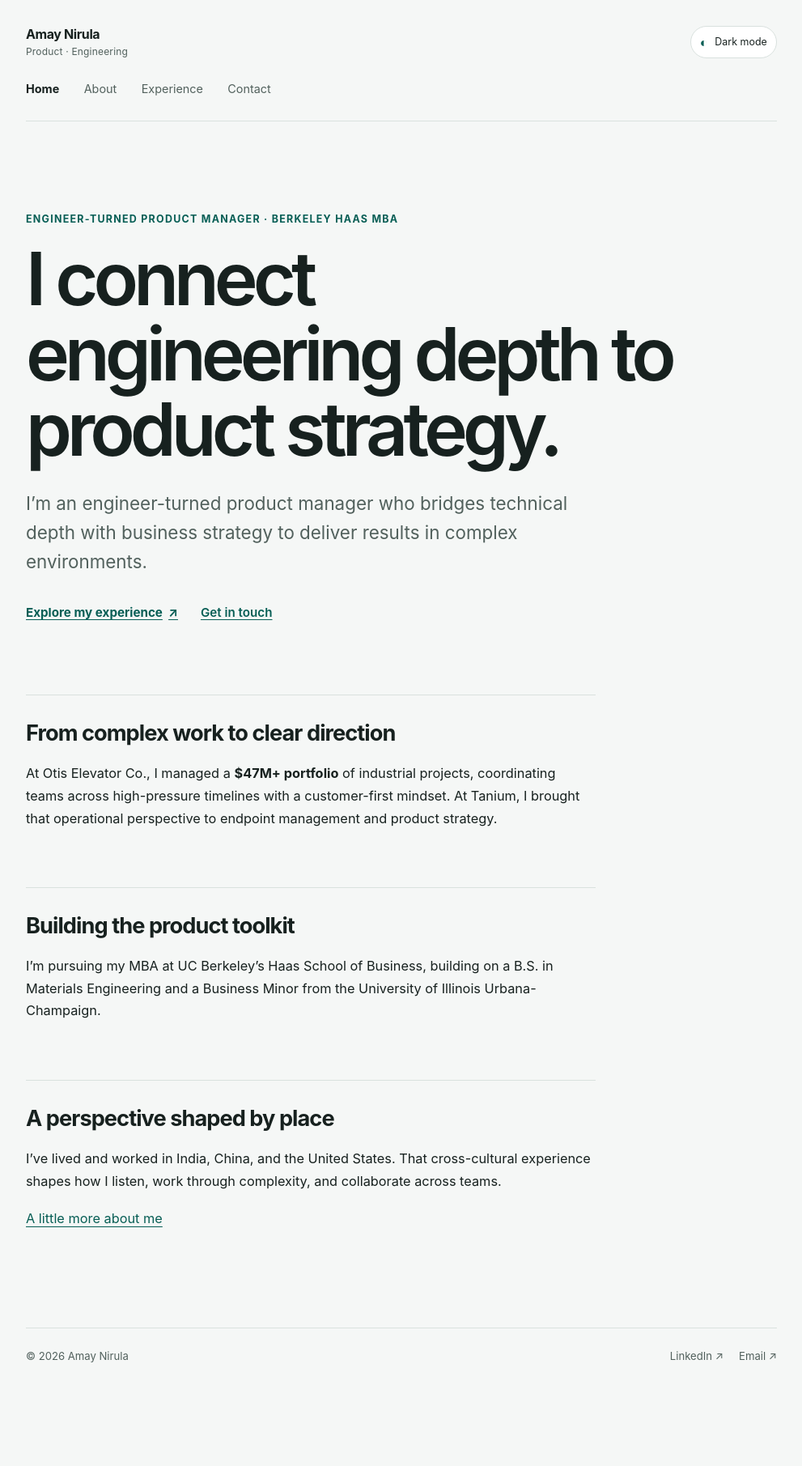
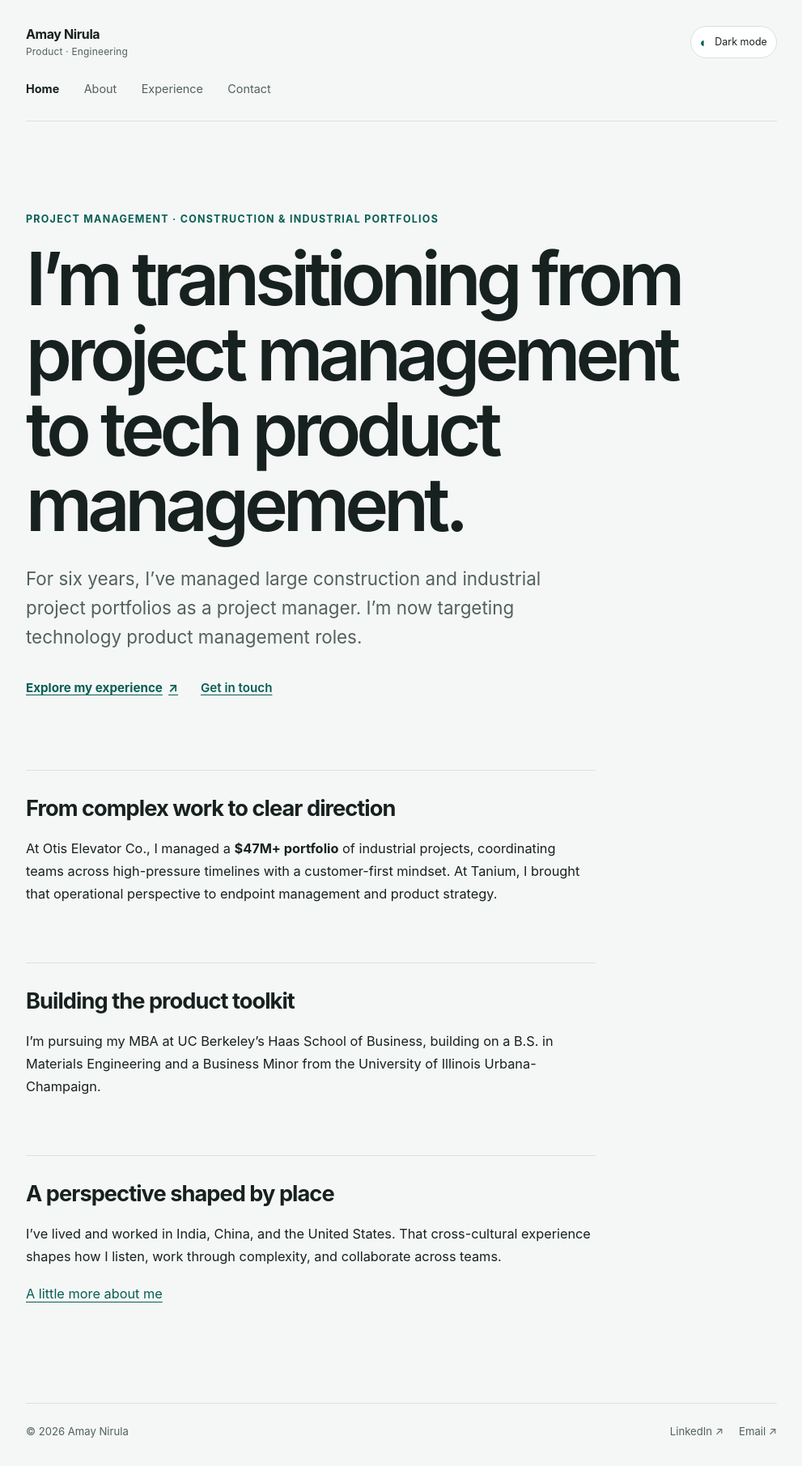
Before and after one commit to amaynirula-design/amaynirula-design.github.io, a Jekyll site: the page built from index.md, in a window 1280 px wide. Shown: the whole page at 81% size, without its empty margins (144-1135 px from the left). Built offline with Jekyll 4.4.1, drawn with Linux system fonts in a browser that asks for light colours; before the commit the page ends 1718 px from its top, so only the background shows below that.

Commit message:
Update configuration and content files with new documentation
Replit-Commit-Author: Agent

```diff
--- a/_config.yml
+++ b/_config.yml
@@ -1,5 +1,5 @@
 title: Amay Nirula
-description: Engineer-turned product manager bridging technical depth and business strategy.
+description: Project manager with six years managing large construction and industrial project portfolios, transitioning into tech product management.
 url: "https://amaynirula-design.github.io"
 baseurl: ""
 lang: en
@@ -21,6 +21,7 @@ exclude:
   - .replit
   - PLAN.md
   - README.md
+  - Change1.md
   - Gemfile
   - Gemfile.lock
   - vendor
--- a/index.md
+++ b/index.md
@@ -1,11 +1,11 @@
 ---
 layout: home
 title: Amay Nirula — Product management
-description: Engineer-turned product manager connecting technical depth with business strategy.
+description: Project manager with six years managing large construction and industrial project portfolios, transitioning into tech product management.
 permalink: /
-eyebrow: Engineer-turned product manager · Berkeley Haas MBA
-hero_title: I connect engineering depth to product strategy.
-lede: I’m an engineer-turned product manager who bridges technical depth with business strategy to deliver results in complex environments.
+eyebrow: Project Management · Construction & Industrial Portfolios
+hero_title: I’m transitioning from project management to tech product management.
+lede: For six years, I’ve managed large construction and industrial project portfolios as a project manager. I’m now targeting technology product management roles.
 ---
 
 ## From complex work to clear direction
```
Also changed, not shown: Change1.md (added, +17 -0 lines), about.md (+3 -3 lines).
